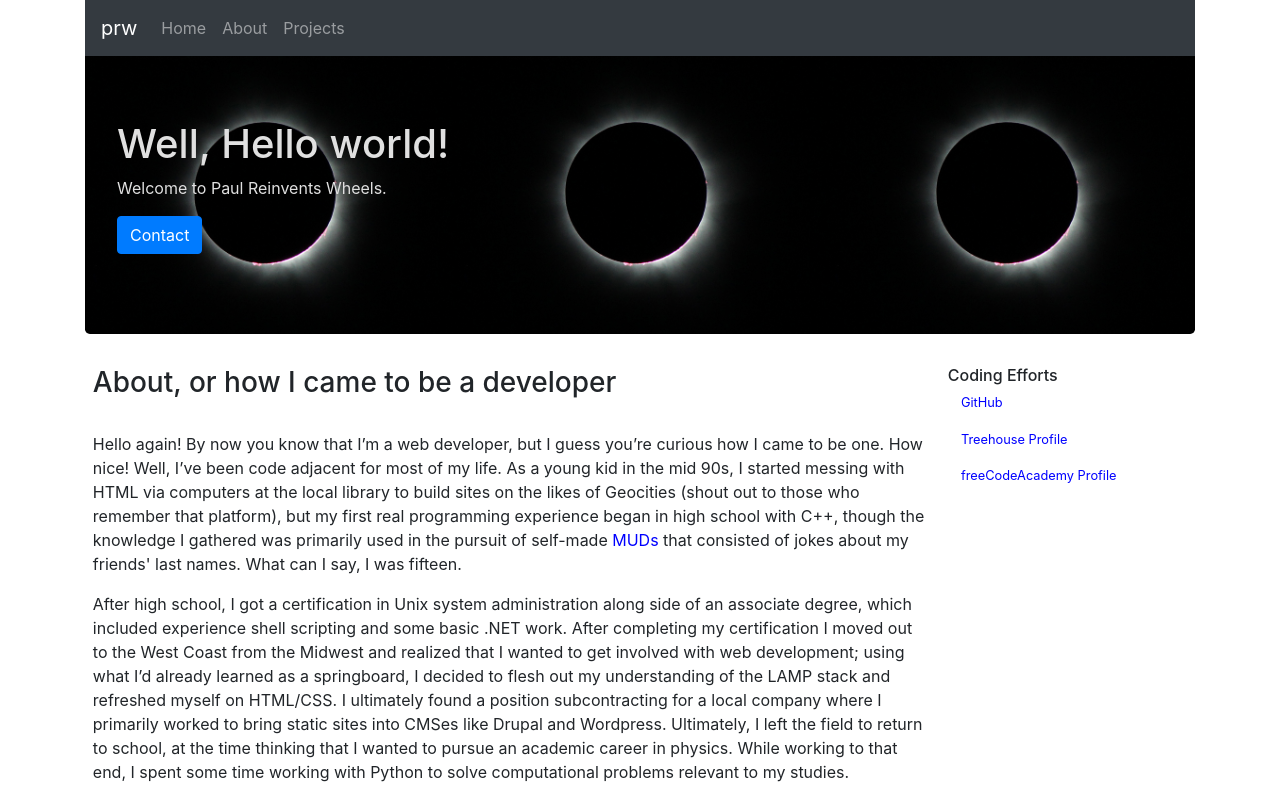
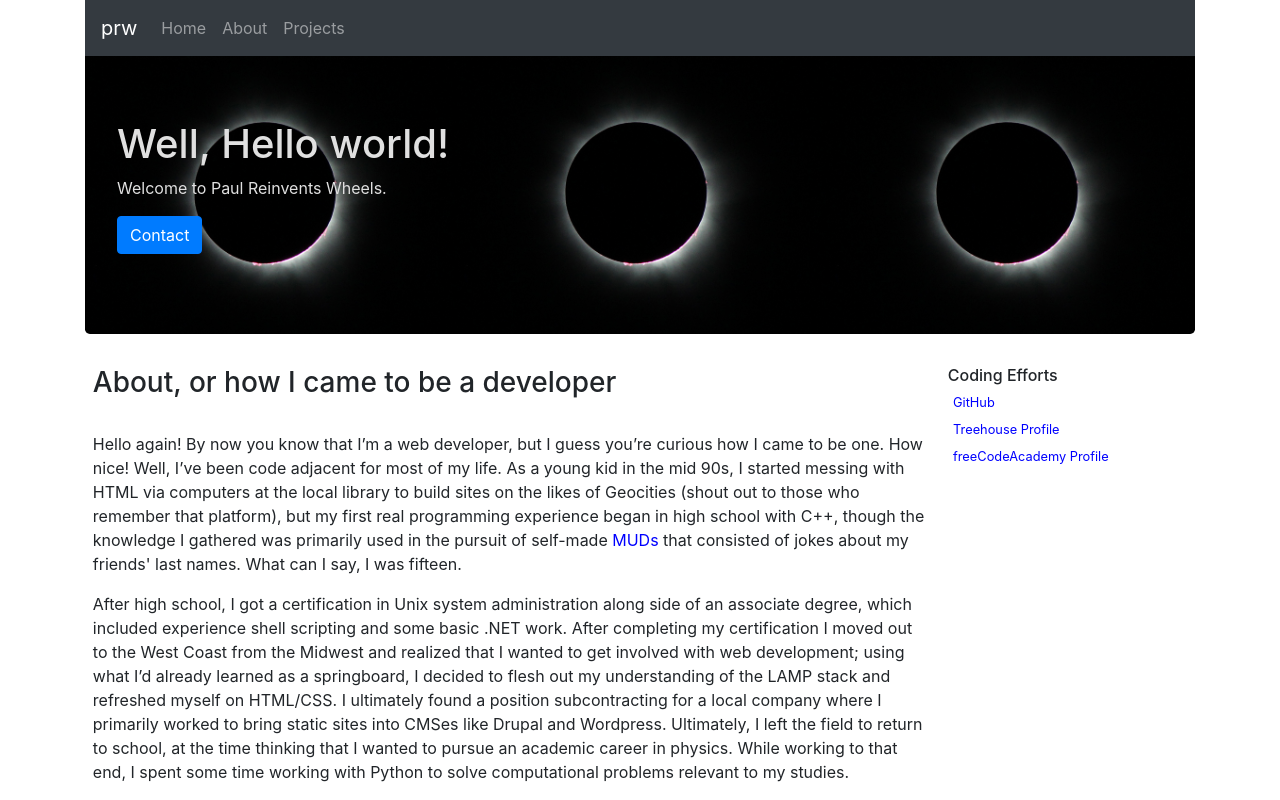
Before and after one commit to paulreyneveld/prw-production, a React (Create React App) app in the folder prw-front-end/: page /about in a window 1280 px wide. Shown: the top 800 px of the page. Built offline with nearby package versions, Linux system fonts and the light colour scheme; no server answers.

Commit message:
Further pruning and style changes

```diff
--- a/prw-front-end/src/App.js
+++ b/prw-front-end/src/App.js
@@ -1,5 +1,4 @@
-import React, { useEffect, useState } from 'react'
-import axios from 'axios'
+import React from 'react'
 import 'bootstrap/dist/css/bootstrap.min.css'
 import { Container } from 'react-bootstrap'
 import './custom.css'
@@ -13,24 +12,10 @@ import Home from './components/Home'
 import About from './components/About'
 import Projects from './components/Projects'
 import Footer from './components/Footer'
-
 import Resources from './components/Resources'
 import Contact from './components/Contact'
 
 const App = () => {
-
-    const [countryData, setCountryData] = useState([])
-
-    useEffect(() => {
-        const fetchData = async () => {
-          const { data } = await axios(
-            'https://restcountries.eu/rest/v2/all',
-          );
-          return setCountryData(data);
-        };
-
-        fetchData();
-      }, []);
 
     return (
     <Container>
--- a/prw-front-end/src/components/About.js
+++ b/prw-front-end/src/components/About.js
@@ -59,7 +59,7 @@ const About = () => {
         </Col>
         <Col className="gutterfix">
         <h6> Coding Efforts</h6>
-        <ul className="sidebar-ul">
+        <ul className="sidebar-about-ul">
         <li className="sidebar-about-li"><span style={style} onClick={() => openInNewTab('http://www.github.com/paulreyneveld')}> GitHub </span></li>
 
         <li className="sidebar-about-li"><span style={style} onClick={() => openInNewTab('http://www.teamtreehouse.com/paulreyneveld')}> Treehouse Profile </span></li>
--- a/prw-front-end/src/components/CapitalsQuiz.js
+++ b/prw-front-end/src/components/CapitalsQuiz.js
@@ -1,5 +1,6 @@
 import React, { useState } from 'react'
 import countryInfo from '../countryInfo.json'
+import Button from 'react-bootstrap/Button'
 
 const CapitalsQuiz = () => {
 
@@ -25,20 +26,8 @@ const CapitalsQuiz = () => {
         return countryList
     }
 
-    // const status = () => {
-    //     if (veracity) {
-    //         return (
-    //         <>
-    //         <p>Nice job</p>
-    //         <button onClick={() => setCountryList(makeRandomList())}>Next question</button>
-    //         </>
-    //         )
-    //     }
-    // }
-
     const [countryList, setCountryList] = useState(makeRandomList())
     const [correct, setCorrect] = useState(0)
-    // const [veracity, setVeracity] = useState(null)
     const [incorrect, setIncorrect] = useState(0)
 
     let randomIndex = Math.floor(Math.random() * 4)
@@ -47,7 +36,6 @@ const CapitalsQuiz = () => {
     const handleButtonClick = (guess) => {
         if (guess === answer.city) {
             setCorrect(() => correct + 1)
-            // setVeracity(true)
             setCountryList(makeRandomList())
         }
         else {
@@ -63,13 +51,12 @@ const CapitalsQuiz = () => {
         {
             countryList.map((country, index) =>
                 <>
-                <button key={index} onClick={() => handleButtonClick(country.city)}>{country.city}</button><br />
+                <Button variant="outline-secondary" key={index} onClick={() => handleButtonClick(country.city)}>{country.city}</Button><br />
                 </>
             )
         }
         <p>Correct {correct}</p>
         <p>Incorrect {incorrect}</p>
-        {/* {status()} */}
         </>
     )
 }
--- a/prw-front-end/src/custom.css
+++ b/prw-front-end/src/custom.css
@@ -43,7 +43,12 @@ footer {
     padding-bottom: 7%;
 }
 
+.sidebar-about-ul {
+    padding-left: 2%;
+    font-size: 0.8em;
+}
+
 .sidebar-about-li {
     list-style-type: none;
-    padding-bottom: 7%;
+    padding-bottom: 3%;
 }
```
